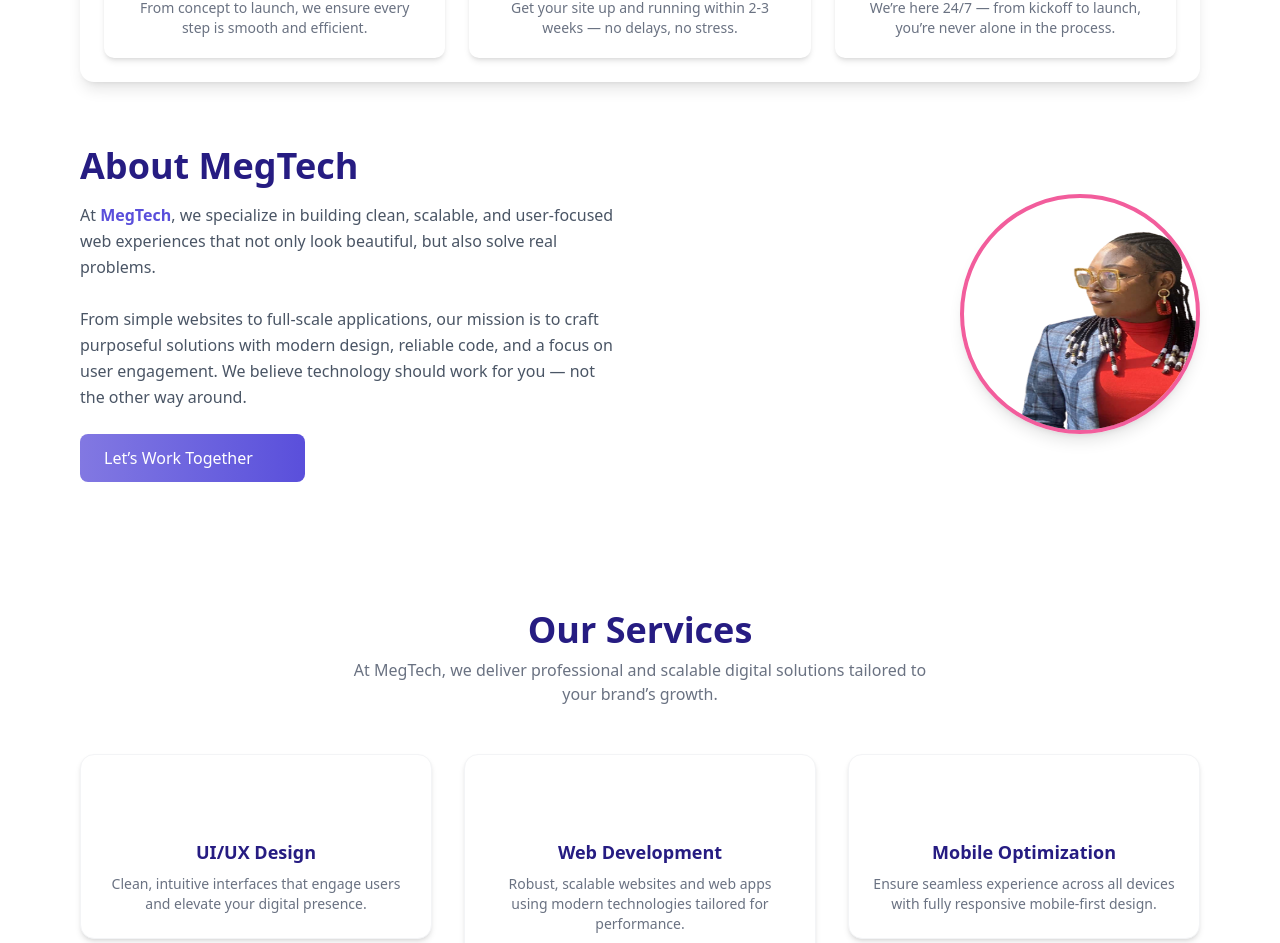
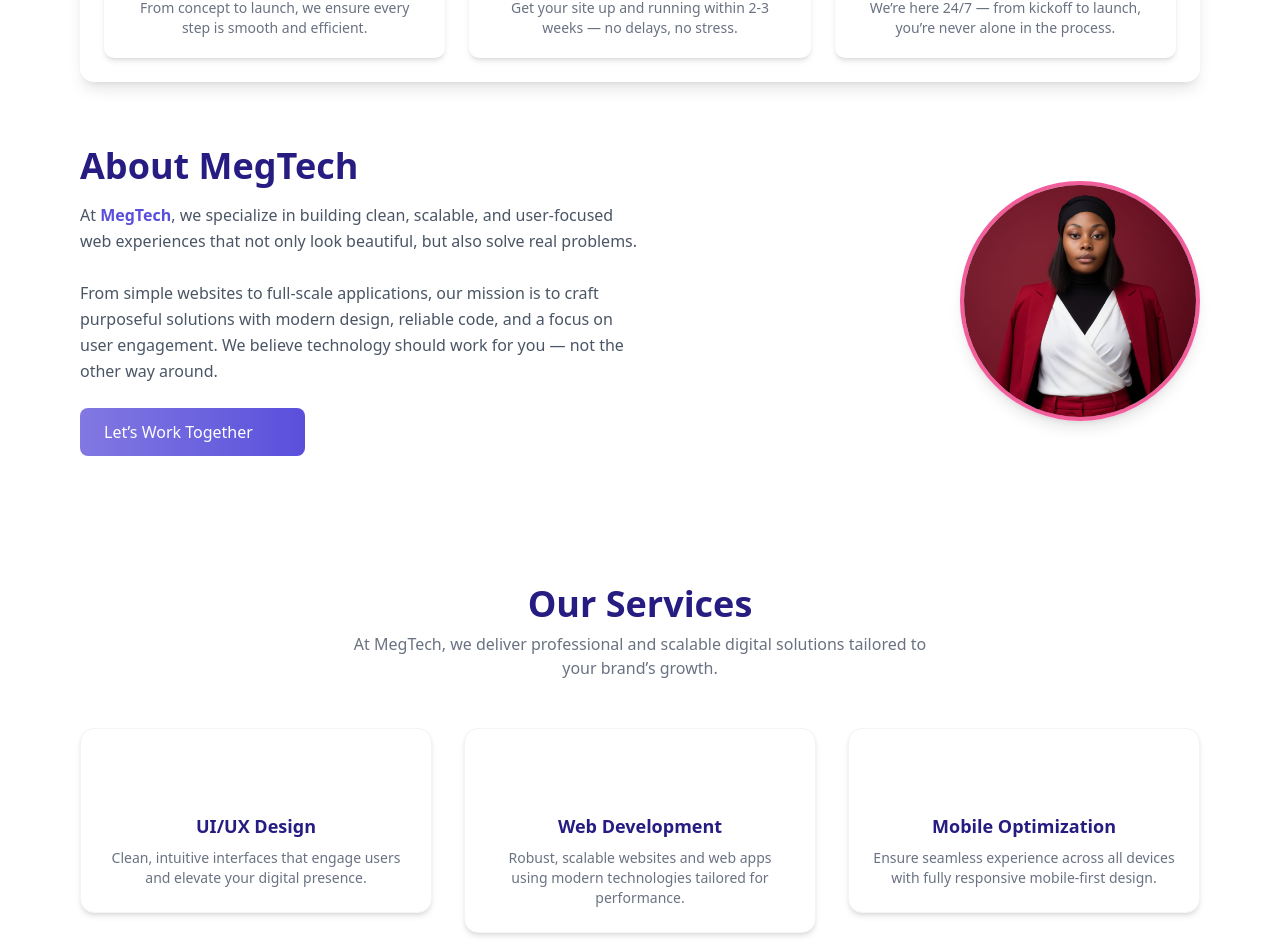
Before and after one commit to Margaret-Egbe/MegTech, a React (Vite) app: page / in a window 1280 px wide. Shown: the part 772-1715 px from the top of the page. Built offline with nearby package versions, Linux system fonts and the light colour scheme; some icons are missing.

Commit message:
added a professional photo of me

```diff
--- a/src/pages/HomePage.tsx
+++ b/src/pages/HomePage.tsx
@@ -1,7 +1,7 @@
 import { useEffect, lazy } from "react";
 import { useLocation } from "react-router-dom";
 import CallMadeIcon from "@mui/icons-material/CallMade";
-import maggie from "../assets/Maggie.png";
+import maggie from "../assets/Maggie.jpg";
 import { FadeInWhenVisible } from "@/components/animations/FadeInWhenVisible";
 
 // Lazy-loaded components
@@ -26,7 +26,7 @@
     <>
       {/* About Section */}
       <section id="about" className="bg-white py-16 px-5 md:px-20">
-        <div className="max-w-6xl mx-auto grid grid-cols-1 md:grid-cols-2 gap-10 items-center">
+        <div className="max-w-6xl mx-auto grid grid-cols-1 md:grid-cols-2 items-center">
           {/* Text Content */}
           <FadeInWhenVisible direction="zoom" delay={0.4}>
             <div>
@@ -58,7 +58,7 @@
           <FadeInWhenVisible>
             <div className="flex justify-center md:justify-end">
               <div className="w-60 h-60 rounded-full overflow-hidden shadow-lg border-4 border-[#F25D9C]">
-                <img src={maggie} alt="Margaret Egbe" className="w-full h-full object-center" />
+                <img src={maggie} alt="Margaret Egbe" className="w-full" />
               </div>
             </div>
           </FadeInWhenVisible>
```
Also changed, not shown: src/assets/Maggie.jpg (added), src/assets/Maggie.png (deleted).
